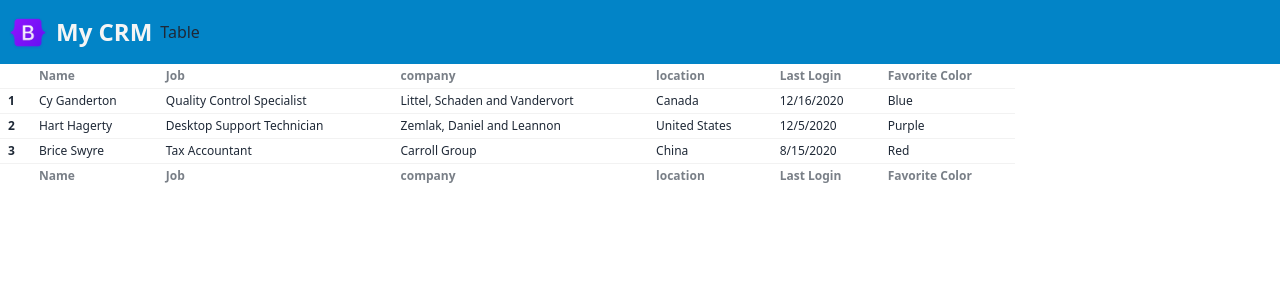
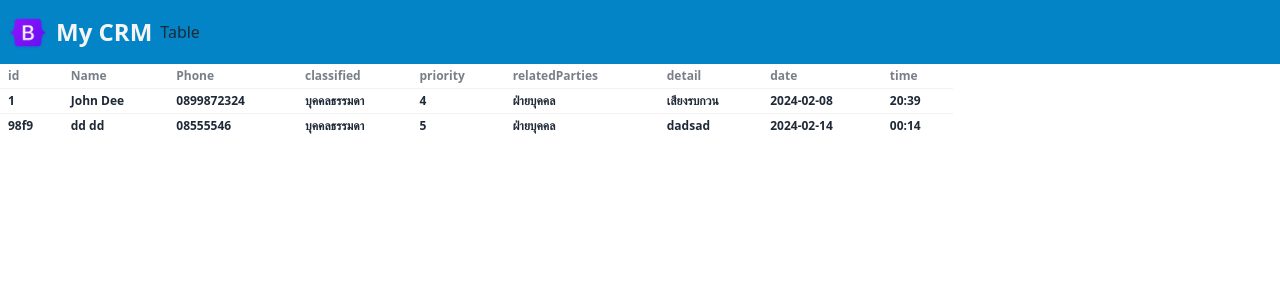
Before and after one commit to WAHJADAI/react-form, a React (Vite) app: page /table in a window 1280 px wide. Shown: the top 300 px of the page. Built offline with nearby package versions, Linux system fonts and the light colour scheme; data requests are answered from the project's data file.

Commit message:
use axios get data in table and record form

```diff
--- a/db.json
+++ b/db.json
@@ -1,7 +1,7 @@
 {
   "formData": [
     {
-      "id": 1,
+      "id": "1",
       "date": "2024-02-08",
       "time": "20:39",
       "channel": "ออนไลน์",
@@ -11,6 +11,18 @@
       "priority": 4,
       "relatedParties": "ฝ่ายบุคคล",
       "detail": "เสียงรบกวน"
+    },
+    {
+      "id": "98f9",
+      "date": "2024-02-14",
+      "time": "00:14",
+      "channel": "ออนไลน์",
+      "name": "dd dd",
+      "phone": "08555546",
+      "classified": "บุคคลธรรมดา",
+      "priority": "5",
+      "relatedParties": "ฝ่ายบุคคล",
+      "detail": "dadsad"
     }
   ]
 }
--- a/src/components/Form.tsx
+++ b/src/components/Form.tsx
@@ -1,6 +1,7 @@
 import { SubmitHandler, useForm } from 'react-hook-form'
 import InputsForm from '../entity/InputForm'
 import Watch from './Watch'
+import axios from 'axios'
 
 const Form = () => {
   const {
@@ -10,7 +11,10 @@ const Form = () => {
     formState: { errors },
   } = useForm<InputsForm>()
 
-  const onSunmit: SubmitHandler<InputsForm> = (data) => console.log(data)
+  const onSunmit: SubmitHandler<InputsForm> = (data) =>
+    axios.post('http://localhost:3000/formData', data).then((res) => {
+      console.log(res.data)
+    })
   return (
     <>
       <div className="grid grid-cols-3">
--- a/src/components/Table.tsx
+++ b/src/components/Table.tsx
@@ -1,59 +1,52 @@
+import { useEffect, useState } from 'react'
+import InputsForm from '../entity/InputForm'
+
+import axios from 'axios'
+
 const Table = () => {
+  const [datas, setDatas] = useState<InputsForm[]>([])
+  const [error, setError] = useState()
+
+  useEffect(() => {
+    axios
+      .get('http://localhost:3000/formData')
+      .then((res) => setDatas(res.data))
+      .catch((err) => setError(err.message))
+  }, [])
+  console.log(datas)
   return (
     <div>
       <div className="overflow-x-auto">
         <table className="table table-xs">
           <thead>
             <tr>
-              <th></th>
+              <th>id</th>
               <th>Name</th>
-              <th>Job</th>
-              <th>company</th>
-              <th>location</th>
-              <th>Last Login</th>
-              <th>Favorite Color</th>
+              <th>Phone</th>
+              <th>classified</th>
+              <th>priority</th>
+              <th>relatedParties</th>
+              <th>detail</th>
+              <th>date</th>
+              <th>time</th>
             </tr>
           </thead>
           <tbody>
-            <tr>
-              <th>1</th>
-              <td>Cy Ganderton</td>
-              <td>Quality Control Specialist</td>
-              <td>Littel, Schaden and Vandervort</td>
-              <td>Canada</td>
-              <td>12/16/2020</td>
-              <td>Blue</td>
-            </tr>
-            <tr>
-              <th>2</th>
-              <td>Hart Hagerty</td>
-              <td>Desktop Support Technician</td>
-              <td>Zemlak, Daniel and Leannon</td>
-              <td>United States</td>
-              <td>12/5/2020</td>
-              <td>Purple</td>
-            </tr>
-            <tr>
-              <th>3</th>
-              <td>Brice Swyre</td>
-              <td>Tax Accountant</td>
-              <td>Carroll Group</td>
-              <td>China</td>
-              <td>8/15/2020</td>
-              <td>Red</td>
-            </tr>
+            {error && <p>{error}</p>}
+            {datas.map((data) => (
+              <tr key={data.id}>
+                <th>{data.id}</th>
+                <th>{data.name}</th>
+                <th>{data.phone}</th>
+                <th>{data.classified}</th>
+                <th>{data.priority}</th>
+                <th>{data.relatedParties}</th>
+                <th>{data.detail}</th>
+                <th>{data.date}</th>
+                <th>{data.time}</th>
+              </tr>
+            ))}
           </tbody>
-          <tfoot>
-            <tr>
-              <th></th>
-              <th>Name</th>
-              <th>Job</th>
-              <th>company</th>
-              <th>location</th>
-              <th>Last Login</th>
-              <th>Favorite Color</th>
-            </tr>
-          </tfoot>
         </table>
       </div>
     </div>
--- a/src/entity/InputForm.ts
+++ b/src/entity/InputForm.ts
@@ -8,4 +8,5 @@ export default interface InputsForm {
   priority: number
   relatedParties: string
   detail: string
+  id: number
 }
```
